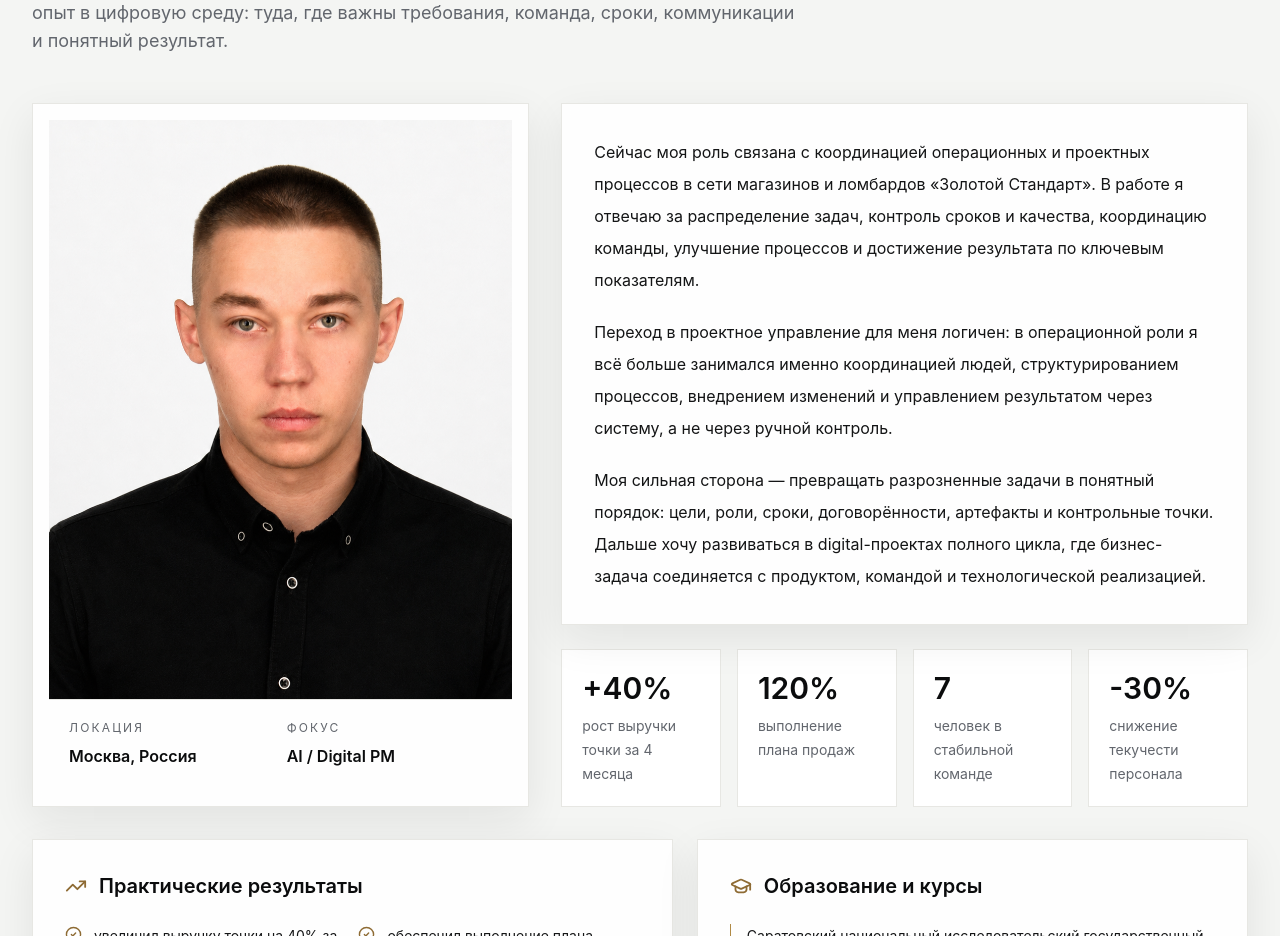
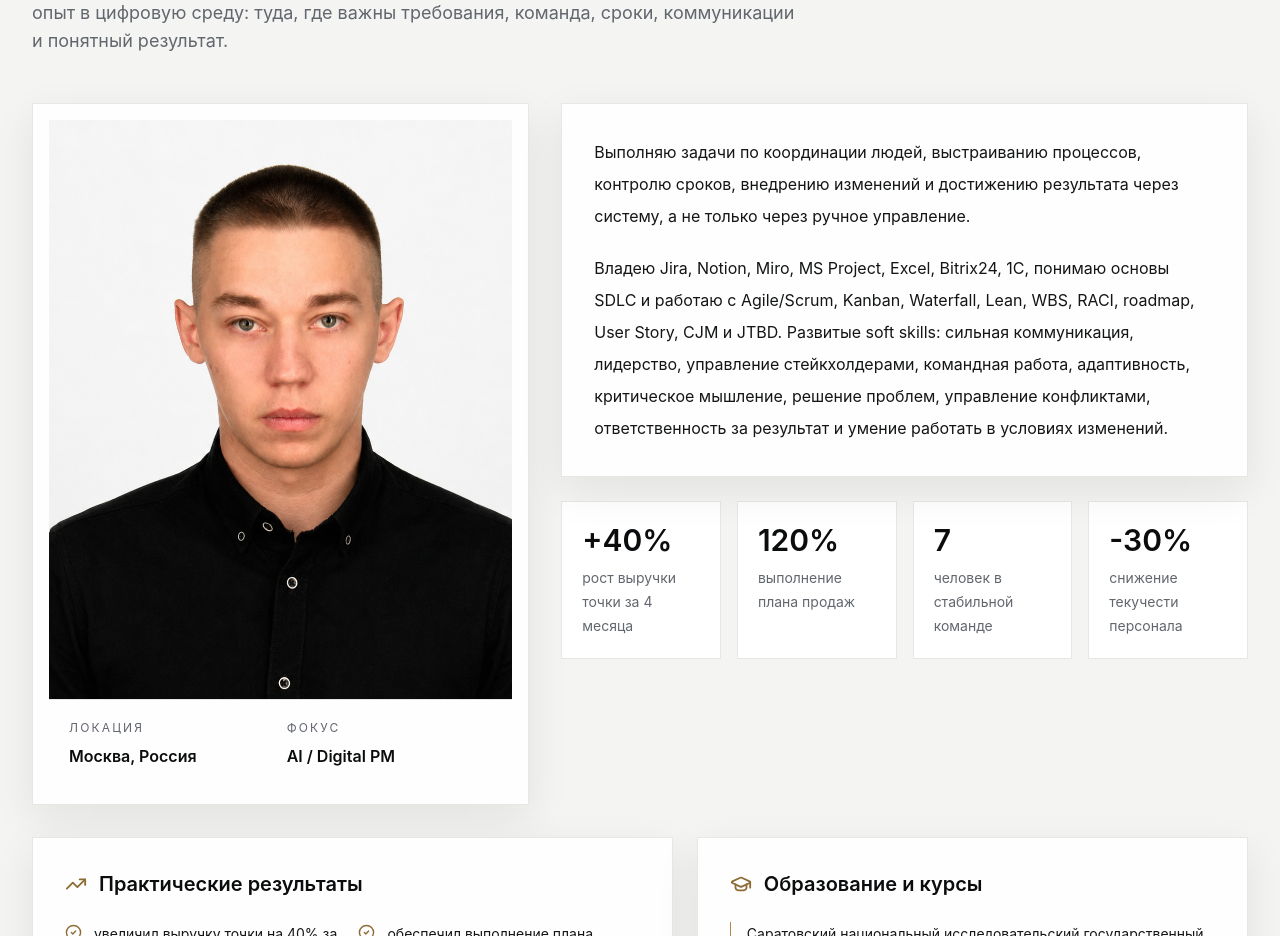
Before and after one commit to artemdeg60-pixel/artem-degtyarev-portfolio, a React (Vite) app: page / in a window 1280 px wide. Shown: the part 1180-2116 px from the top of the page. Built offline with nearby package versions, Linux system fonts and the light colour scheme; the HTML template or start-up script is replaced by a standard one.

Commit message:
Replace about section text

```diff
--- a/src/data/siteContent.ts
+++ b/src/data/siteContent.ts
@@ -43,9 +43,8 @@ export const aboutMetrics: Metric[] = [
 ];
 
 export const aboutParagraphs = [
-  "Сейчас моя роль связана с координацией операционных и проектных процессов в сети магазинов и ломбардов «Золотой Стандарт». В работе я отвечаю за распределение задач, контроль сроков и качества, координацию команды, улучшение процессов и достижение результата по ключевым показателям.",
-  "Переход в проектное управление для меня логичен: в операционной роли я всё больше занимался именно координацией людей, структурированием процессов, внедрением изменений и управлением результатом через систему, а не через ручной контроль.",
-  "Моя сильная сторона — превращать разрозненные задачи в понятный порядок: цели, роли, сроки, договорённости, артефакты и контрольные точки. Дальше хочу развиваться в digital-проектах полного цикла, где бизнес-задача соединяется с продуктом, командой и технологической реализацией.",
+  "Выполняю задачи по координации людей, выстраиванию процессов, контролю сроков, внедрению изменений и достижению результата через систему, а не только через ручное управление.",
+  "Владею Jira, Notion, Miro, MS Project, Excel, Bitrix24, 1С, понимаю основы SDLC и работаю с Agile/Scrum, Kanban, Waterfall, Lean, WBS, RACI, roadmap, User Story, CJM и JTBD. Развитые soft skills: сильная коммуникация, лидерство, управление стейкхолдерами, командная работа, адаптивность, критическое мышление, решение проблем, управление конфликтами, ответственность за результат и умение работать в условиях изменений.",
 ];
 
 export const achievements = [
```
